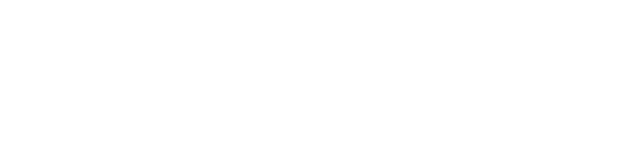
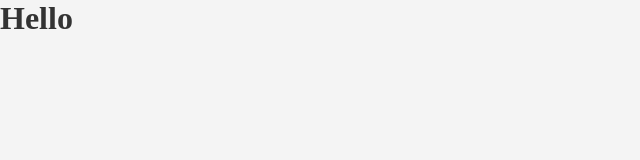
Before and after one commit to jsoomie/HelloWorld, a plain HTML site: page index.html in a window 1280 px wide. Shown: the whole page, without its empty margins (0-640 px from the left). Drawn offline with nearby package versions, Linux system fonts and the light colour scheme.

Commit message:
added background color and text

```diff
--- a/css/style.css
+++ b/css/style.css
@@ -4,3 +4,8 @@
   padding: 0;
   margin: 0;
 }
+
+body {
+  background-color: #f4f4f4;
+  color: #333;
+}
--- a/index.html
+++ b/index.html
@@ -8,6 +8,11 @@
     <title>Quote Maker</title>
 </head>
 <body>
+    <div class="container">
+        <header>
+            <h1>Hello</h1>
+        </header>
+    </div>
     <script src="https://code.jquery.com/jquery-3.5.1.min.js" integrity="sha256-9/aliU8dGd2tb6OSsuzixeV4y/faTqgFtohetphbbj0=" crossorigin="anonymous"></script>
     <script src="js/main.js"></script>
 </body>
```
